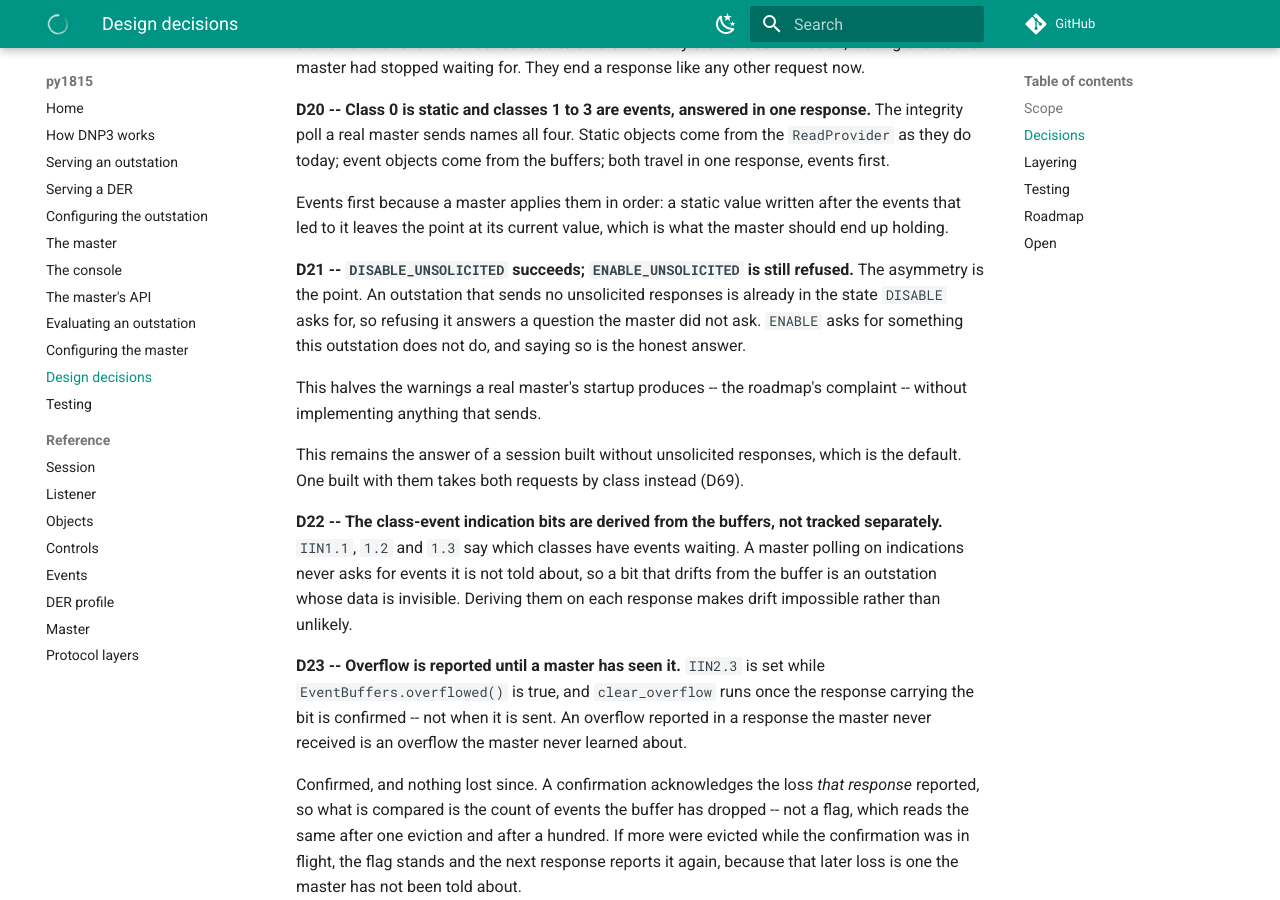
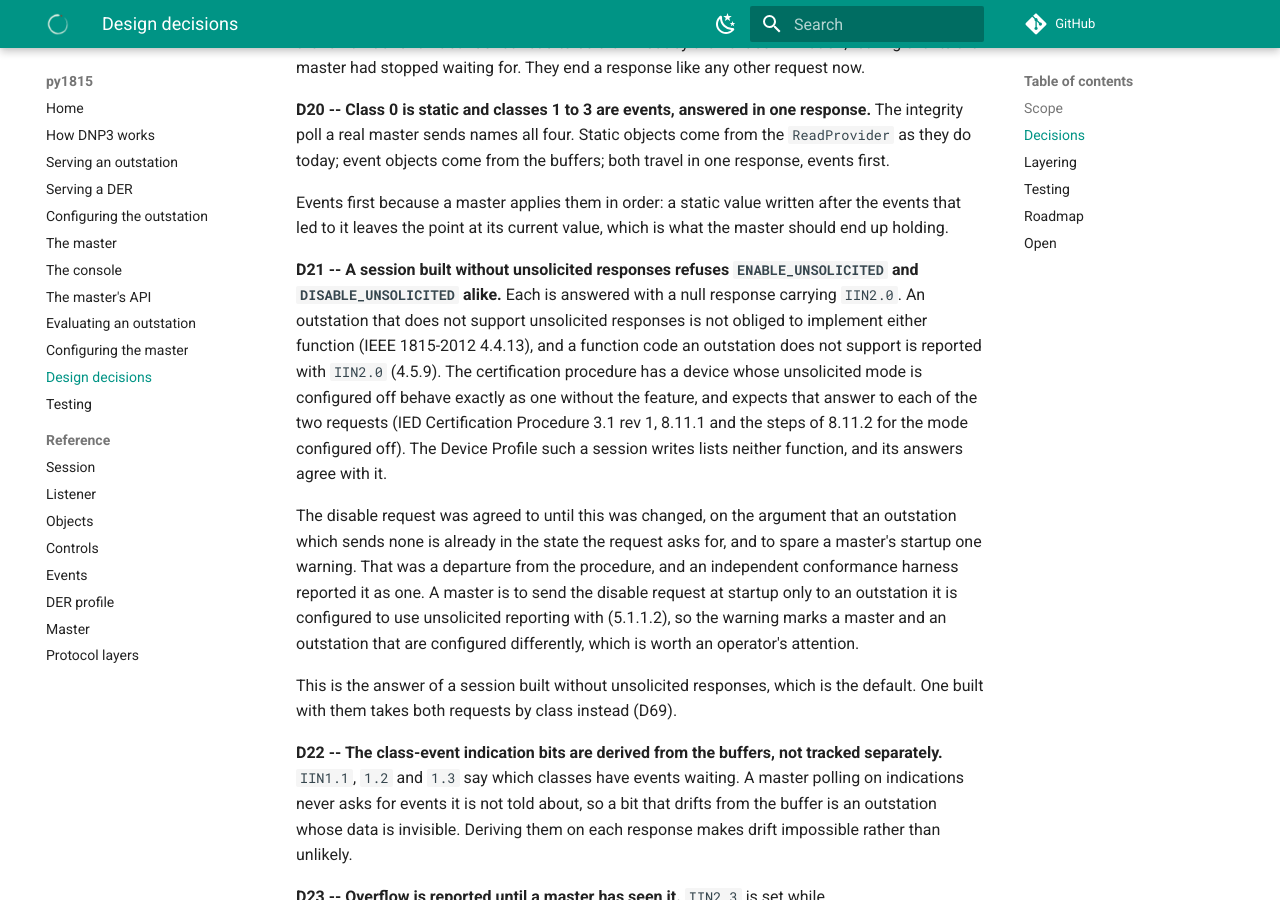
Before and after one commit to DERSecurity/py1815, an MkDocs documentation site: the page built from docs/DESIGN.md, in a window 1280 px wide and 900 px high, scrolled down 6126 px. Built offline with MkDocs 1.6.1 and Material for MkDocs 9.7.7, drawn with Linux system fonts in a browser that asks for light colours; comment, search, counter and statistics services are not loaded; some of the changed text lies outside the part shown.

Commit message:
Refuse a disable request when unsolicited responses are off

```diff
--- a/docs/DESIGN.md
+++ b/docs/DESIGN.md
@@ -259,16 +259,25 @@ today; event objects come from the buffers; both travel in one response, events
 Events first because a master applies them in order: a static value written after the events that
 led to it leaves the point at its current value, which is what the master should end up holding.
 
-**D21 -- `DISABLE_UNSOLICITED` succeeds; `ENABLE_UNSOLICITED` is still refused.** The asymmetry is
-the point. An outstation that sends no unsolicited responses is already in the state `DISABLE` asks
-for, so refusing it answers a question the master did not ask. `ENABLE` asks for something this
-outstation does not do, and saying so is the honest answer.
-
-This halves the warnings a real master's startup produces -- the roadmap's complaint -- without
-implementing anything that sends.
-
-This remains the answer of a session built without unsolicited responses, which is the
-default. One built with them takes both requests by class instead (D69).
+**D21 -- A session built without unsolicited responses refuses `ENABLE_UNSOLICITED` and
+`DISABLE_UNSOLICITED` alike.** Each is answered with a null response carrying `IIN2.0`. An
+outstation that does not support unsolicited responses is not obliged to implement either function
+(IEEE 1815-2012 4.4.13), and a function code an outstation does not support is reported with
+`IIN2.0` (4.5.9). The certification procedure has a device whose unsolicited mode is configured off
+behave exactly as one without the feature, and expects that answer to each of the two requests
+(IED Certification Procedure 3.1 rev 1, 8.11.1 and the steps of 8.11.2 for the mode configured
+off). The Device Profile such a session writes lists neither function, and its answers agree
+with it.
+
+The disable request was agreed to until this was changed, on the argument that an outstation which
+sends none is already in the state the request asks for, and to spare a master's startup one
+warning. That was a departure from the procedure, and an independent conformance harness reported it
+as one. A master is to send the disable request at startup only to an outstation it is configured to
+use unsolicited reporting with (5.1.1.2), so the warning marks a master and an outstation that are
+configured differently, which is worth an operator's attention.
+
+This is the answer of a session built without unsolicited responses, which is the default. One
+built with them takes both requests by class instead (D69).
 
 **D22 -- The class-event indication bits are derived from the buffers, not tracked separately.**
 `IIN1.1`, `1.2` and `1.3` say which classes have events waiting. A master polling on indications
@@ -337,7 +346,7 @@ an exchange that never happened, and retiring the solicited selection on the str
 from a different counter would delete events the master has not acknowledged.
 
 Ignored rather than consumed: the master's real confirmation may still be coming, and swallowing the
-selection here would lose the events instead of merely mistiming them. This is the same asymmetry as
+selection here would lose the events instead of merely mistiming them. This is the same stance as
 **D21** -- an outstation that does not send unsolicited responses answers questions about them by
 declining to act, not by pretending the exchange exists.
 
@@ -997,9 +1006,9 @@ configuration.
 **D69 -- Unsolicited responses are off unless a session is built with them, and a master
 enables them by class.** `Session(unsolicited=True)` turns them on. Off is the default,
 which is also what the DNP Users Group's guidance on default settings recommends
-(AN2015-001), and off means a session answers exactly as it did before the option
-existed: `ENABLE_UNSOLICITED` is refused as unsupported, `DISABLE_UNSOLICITED` is agreed
-to (D21), and a confirmation carrying the unsolicited bit is ignored (D26). The
+(AN2015-001), and off means a session answers as a device without the feature does:
+`ENABLE_UNSOLICITED` and `DISABLE_UNSOLICITED` are refused as unsupported (D21), and a
+confirmation carrying the unsolicited bit is ignored (D26). The
 certification procedures put it the same way: a device with the mode off behaves like
 one without the feature. When this was built, a corpus of some forty thousand framed
 exchanges was run through sessions before and after the change and returned the same
@@ -1599,9 +1608,9 @@ asking nothing of this outstation, with the reason.
   Landed. The outstation commands as well as reports; output status readback is served by the
   caller's provider, per D6.
 - ~~Events, classes 1 through 3, read from the buffers, confirmed, and reported through the
-  indication bits, with D17 through D27.~~ Landed. `DISABLE_UNSOLICITED` is answered rather than
-  refused: an outstation that sends none is already in the state the master is asking for, so
-  refusing it answered a question the master did not ask.
+  indication bits, with D17 through D27.~~ Landed. `DISABLE_UNSOLICITED` was agreed to when this
+  landed, and is now refused by a session without unsolicited responses, as the certification
+  procedure expects (D21).
 - ~~Responses larger than one fragment, with D28 through D35.~~ Landed. A response too large to
   send at once is a conversation: the master confirms each fragment and the next follows. A provider
   may also say where its own objects end, so a point map too large for one fragment reaches a master
```
Also changed, not shown: docs/planning/EVENTS.md (+14 -12 lines), docs/planning/UNSOLICITED.md (+2 -2 lines), 8 other files.
